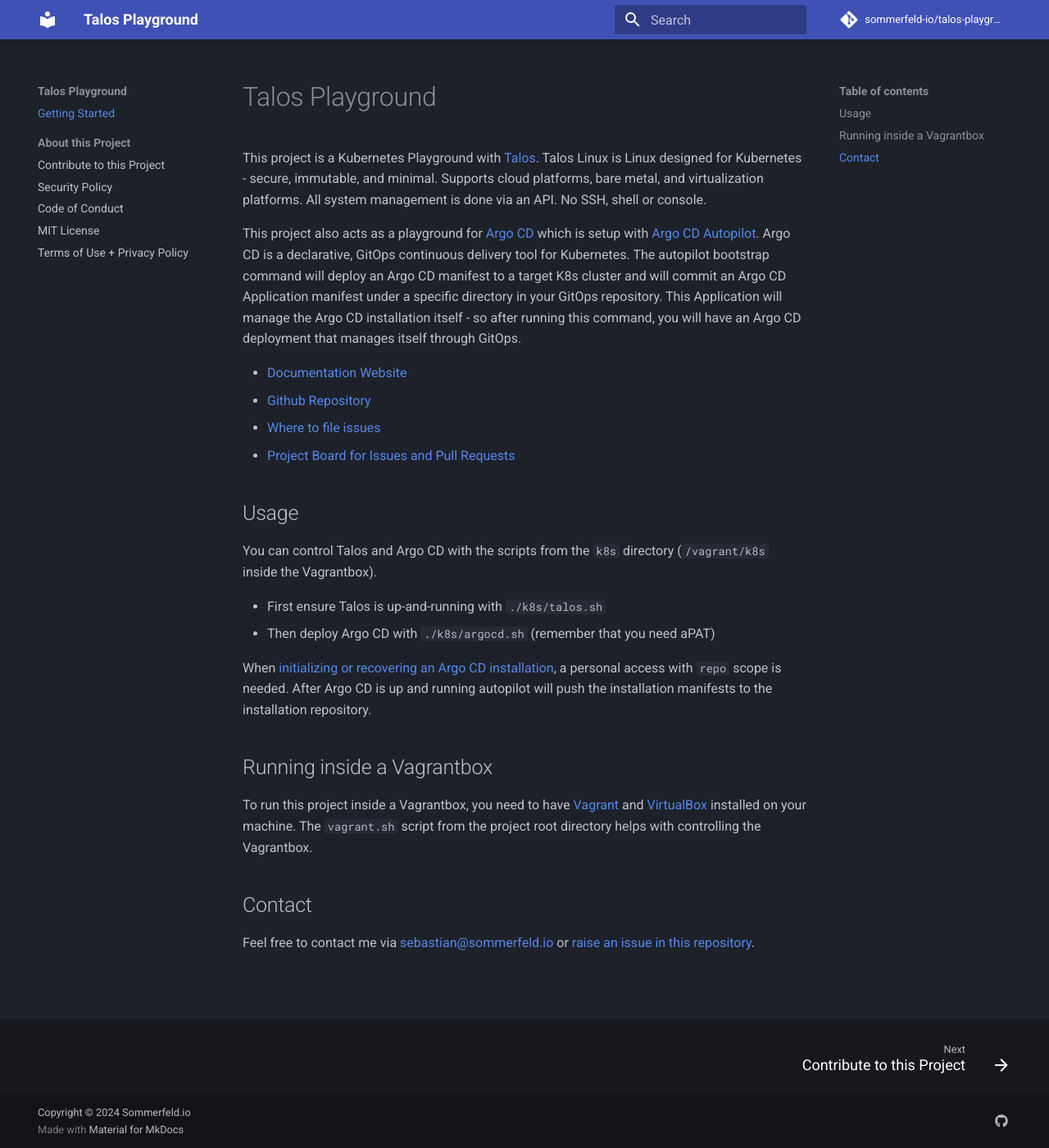
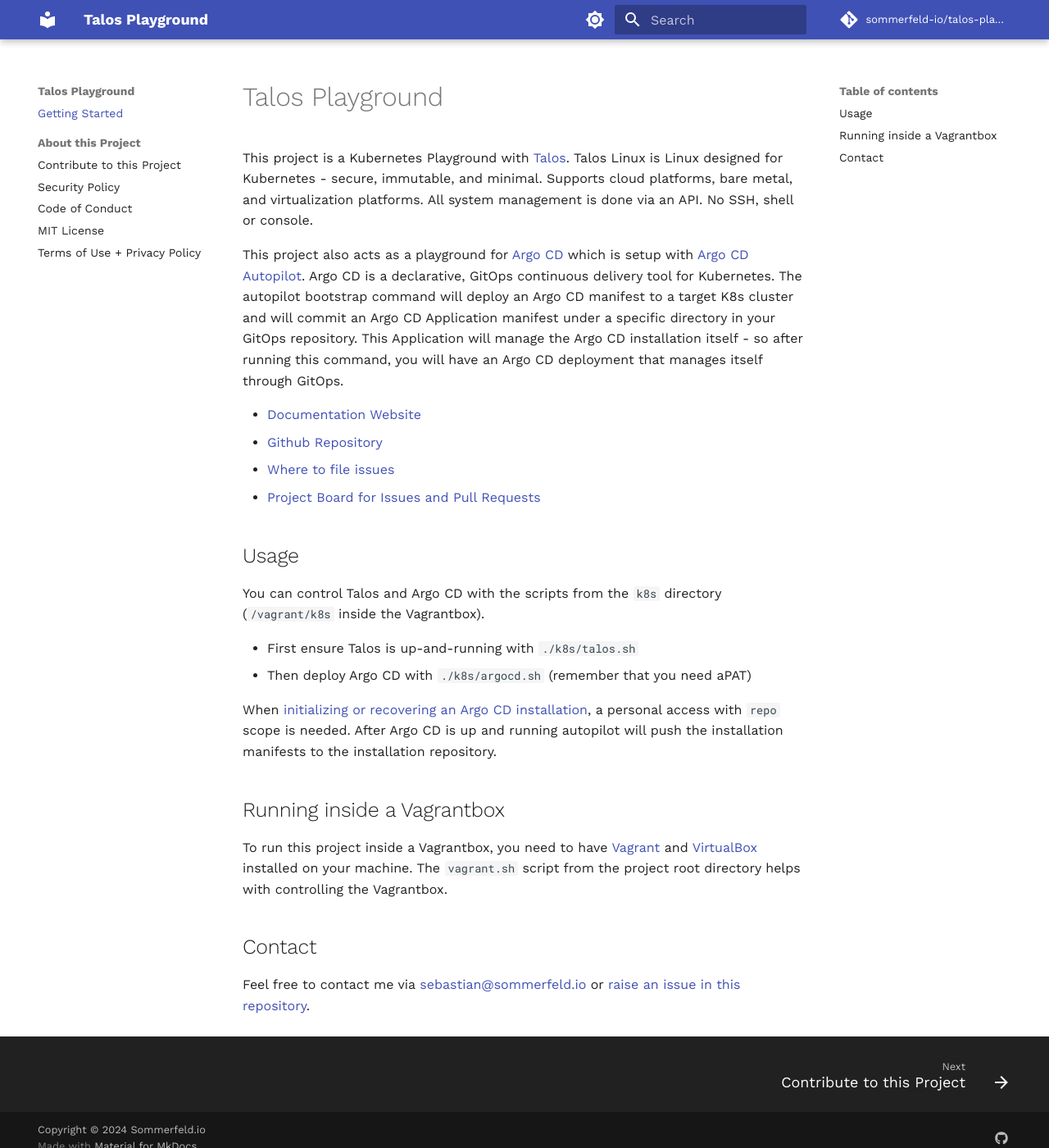
Before and after one commit to sommerfeld-io/talos-playground, an MkDocs documentation site: the page built from docs/index.md, in a window 1280 px wide and 1400 px high. Shown: the whole window at 82% size. Built offline with MkDocs 1.6.1 and Material for MkDocs 9.7.7, drawn with Linux system fonts in a browser that asks for light colours; comment, search, counter and statistics services are not loaded.

```diff
--- a/.yamllint.yml
+++ b/.yamllint.yml
@@ -1,10 +1,12 @@
 ---
 extends: default
 
+# ! /k8s/manifests should be temporary
 ignore: |
   node_modules
   .vagrant
   target
+  /k8s/manifests
 
 rules:
   line-length:
--- a/mkdocs.yml
+++ b/mkdocs.yml
@@ -15,9 +15,25 @@ site_dir: target/docs/site
 
 theme:
   name: material
+  font:
+    text: Work Sans
   palette:
-    scheme: slate
-    primary: indigo
+    # scheme: slate
+    # primary: indigo
+    # Palette toggle for light mode
+    - scheme: default
+      primary: &header-color indigo
+      accent: *header-color
+      toggle:
+        icon: material/brightness-7
+        name: Switch to dark mode
+    # Palette toggle for dark mode
+    - scheme: slate
+      primary: *header-color
+      accent: *header-color
+      toggle:
+        icon: material/brightness-4
+        name: Switch to light mode
   features:
     - content.code.copy
     - content.tabs.link
```
